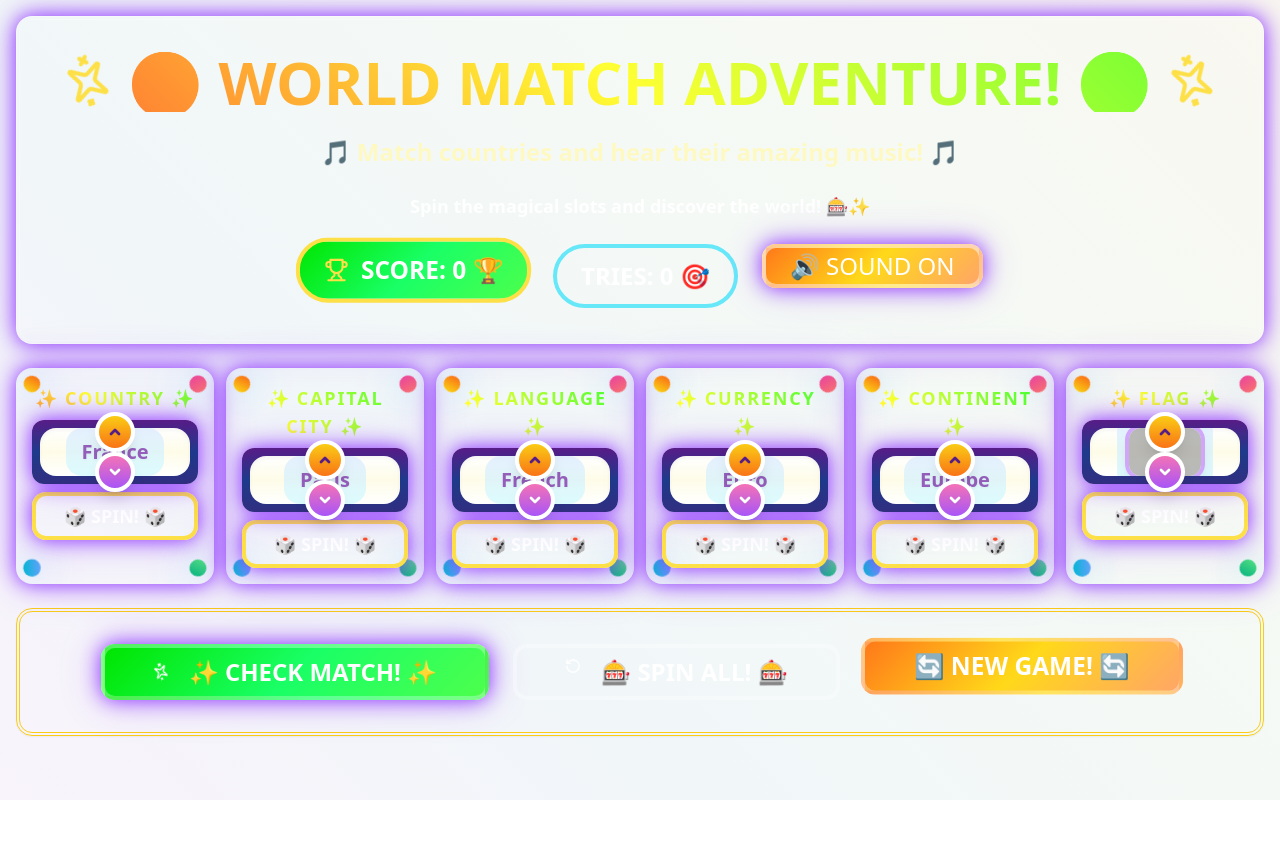
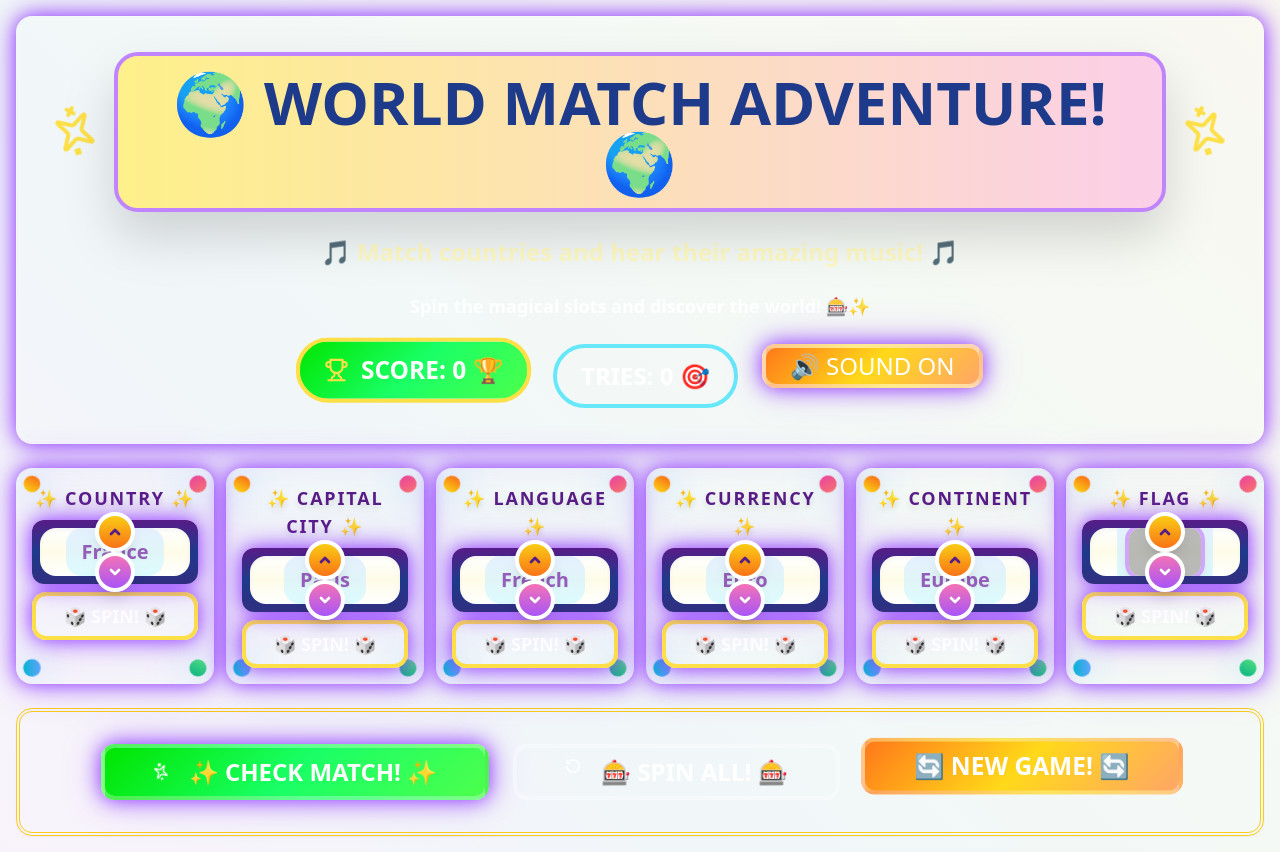
Before and after one commit to sergecastro/Intel-Quiz, a React (Vite) app: page / in a window 1280 px wide. Before the commit the page ends 800 px from the top, so only its background shows below. Built offline with nearby package versions, Linux system fonts and the light colour scheme; grey boxes are pictures that could not be loaded.

Commit message:
Fix text visibility and slot layout
Improve text contrast for better readability and reorganize slot elements for a cleaner visual appearance.

```diff
--- a/src/components/FlagSlotMachine.tsx
+++ b/src/components/FlagSlotMachine.tsx
@@ -106,8 +106,8 @@ export const FlagSlotMachine = ({
         {/* EXCITING CATEGORY HEADER */}
         <h3 className={`text-lg font-black transition-colors uppercase tracking-widest ${
           isMatched
-            ? isCorrect ? 'text-yellow-300 animate-bounce-crazy drop-shadow-lg' : 'text-orange-400 animate-wiggle drop-shadow-lg'
-            : selectedValue ? 'text-purple-800 drop-shadow-lg bg-yellow-200/80 px-2 py-1 rounded-full' : 'animate-rainbow-text'
+            ? isCorrect ? 'text-green-800 animate-bounce-crazy drop-shadow-lg' : 'text-red-700 animate-wiggle drop-shadow-lg'
+            : selectedValue ? 'text-blue-900 drop-shadow-lg bg-cyan-200/90 px-3 py-2 rounded-full border-2 border-blue-400' : 'text-purple-900 drop-shadow-lg'
         }`}>
           ✨ {category} ✨
         </h3>
@@ -175,13 +175,6 @@ export const FlagSlotMachine = ({
         >
           {isSpinning ? '🎰✨🎰' : '🎲 SPIN! 🎲'}
         </Button>
-
-        {/* CELEBRATION DISPLAY */}
-        {selectedValue && (
-          <div className="text-lg font-black text-purple-900 bg-gradient-to-r from-yellow-300 via-yellow-200 to-yellow-300 rounded-full px-6 py-3 animate-bounce-crazy border-4 border-purple-400 shadow-lg">
-            ✅ {selectedValue} ✅
-          </div>
-        )}
       </div>
     </Card>
   );
--- a/src/components/GameBoard.tsx
+++ b/src/components/GameBoard.tsx
@@ -158,7 +158,7 @@ export const GameBoard = () => {
           <div className="text-center space-y-6">
             <div className="flex items-center justify-center gap-4">
               <Sparkles className="h-12 w-12 animate-disco-ball text-yellow-300" />
-              <h1 className="text-6xl font-bold animate-rainbow-text animate-bounce-crazy">
+              <h1 className="text-6xl font-bold text-blue-900 drop-shadow-2xl bg-gradient-to-r from-yellow-200 to-pink-200 rounded-3xl py-4 px-8 border-4 border-purple-400">
                 🌍 WORLD MATCH ADVENTURE! 🌍
               </h1>
               <Sparkles className="h-12 w-12 animate-disco-ball text-yellow-300" />
--- a/src/components/SlotMachine.tsx
+++ b/src/components/SlotMachine.tsx
@@ -99,8 +99,8 @@ export const SlotMachine = ({
         {/* EXCITING CATEGORY HEADER */}
         <h3 className={`text-lg font-black transition-colors uppercase tracking-widest ${
           isMatched
-            ? isCorrect ? 'text-yellow-300 animate-bounce-crazy drop-shadow-lg' : 'text-orange-400 animate-wiggle drop-shadow-lg'
-            : selectedValue ? 'text-purple-800 drop-shadow-lg bg-yellow-200/80 px-2 py-1 rounded-full' : 'animate-rainbow-text'
+            ? isCorrect ? 'text-green-800 animate-bounce-crazy drop-shadow-lg' : 'text-red-700 animate-wiggle drop-shadow-lg'
+            : selectedValue ? 'text-blue-900 drop-shadow-lg bg-cyan-200/90 px-3 py-2 rounded-full border-2 border-blue-400' : 'text-purple-900 drop-shadow-lg'
         }`}>
           ✨ {category} ✨
         </h3>
@@ -160,13 +160,6 @@ export const SlotMachine = ({
         >
           {isSpinning ? '🎰✨🎰' : '🎲 SPIN! 🎲'}
         </Button>
-
-        {/* CELEBRATION DISPLAY */}
-        {selectedValue && (
-          <div className="text-lg font-black text-purple-900 bg-gradient-to-r from-yellow-300 via-yellow-200 to-yellow-300 rounded-full px-6 py-3 animate-bounce-crazy border-4 border-purple-400 shadow-lg">
-            ✅ {selectedValue} ✅
-          </div>
-        )}
       </div>
     </Card>
   );
```
